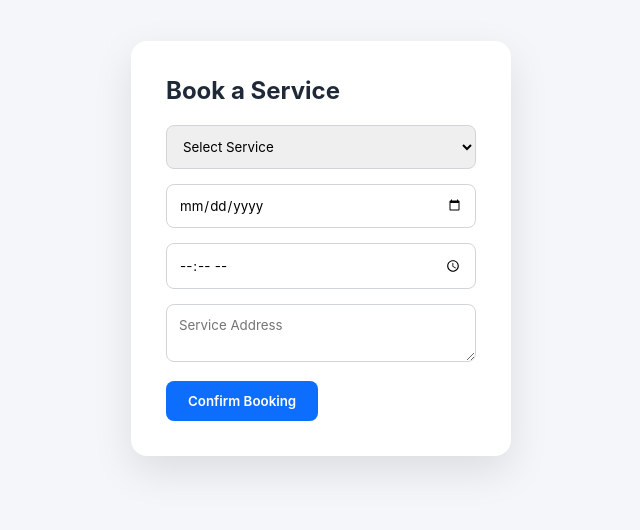
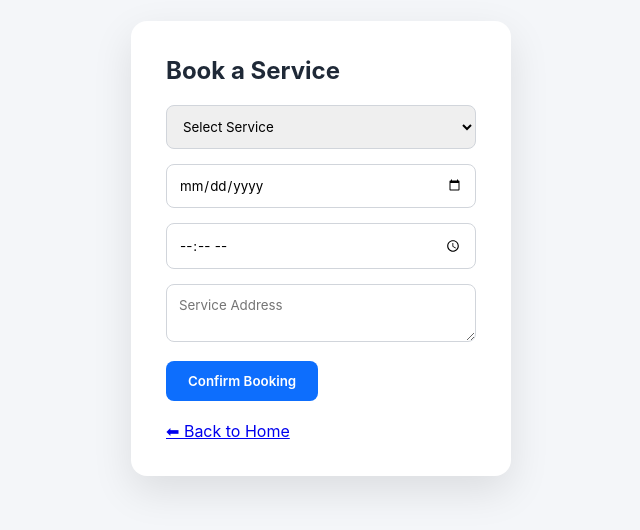
Before and after one commit to SUNILPRAJAPAT299/college-project, a plain HTML site: page booking.html in a window 1280 px wide. Shown: the part 152-682 px from the top of the page, without its empty margins (319-959 px from the left). Drawn offline with Linux system fonts and the light colour scheme.

Commit message:
Add back navigation link to booking page

```diff
--- a/booking.html
+++ b/booking.html
@@ -25,6 +25,9 @@
 
       <button class="btn btn-primary">Confirm Booking</button>
     </form>
+
+    <br>
+    <a href="index.html">⬅ Back to Home</a>
   </div>
 </div>
 
```
